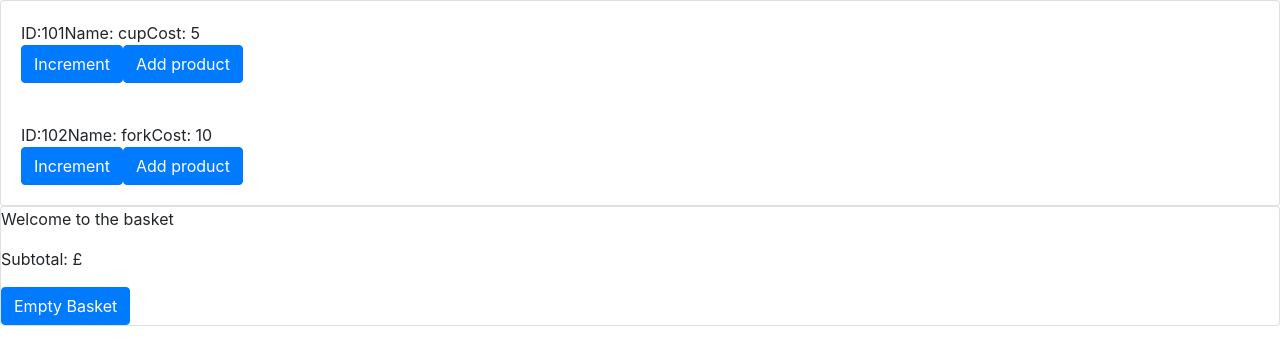
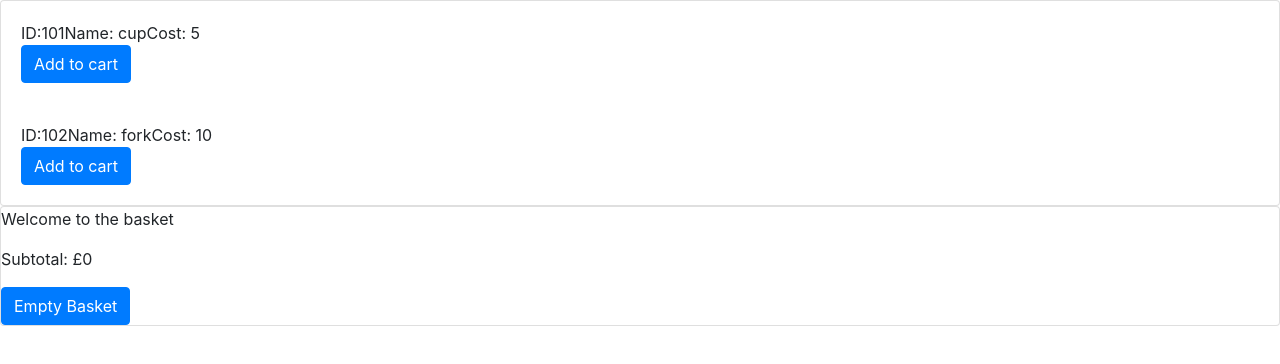
Before and after one commit to HazDuck/cart, a React (Create React App) app: page / in a window 1280 px wide. Shown: the top 364 px of the page. Built offline with nearby package versions, Linux system fonts and the light colour scheme.

Commit message:
add an item, remove from cart working

```diff
--- a/src/AppContext.js
+++ b/src/AppContext.js
@@ -8,12 +8,8 @@ const MyContext = createContext(
   const AppContext = (props) => {
 
     const [peteState, setPeteState] = useState({
-      numberOfClicks: 0,
-      value: 99,
-      color: 'red',
       //line item - DONT USE NESTED ARRAYS, OBJECTS, ET-FUCKING-C - FLAT AND WIDE - MAKE YOUR LIFE EASY
       cart: [],
-
       products: [
         {
           sku: 101,
@@ -50,7 +46,13 @@ const MyContext = createContext(
           case 'addProduct':
             //get access to the cart spreading the cart.state inside an array as is req
             cart = [...state.cart]
-            return Object.assign({},state, {cart: [...cart,action.payload]})
+            return Object.assign({},state, {cart: [...cart, action.payload]})
+          case 'removeItemFromCart':
+              cart = [...state.cart]
+            const cartRemovedItem = cart.filter(product => product.sku !== action.payload)
+            //third parameter has to be an object?
+            const newState = Object.assign({}, state, {cart: cartRemovedItem})
+            return newState
           default:
             return console.log("error mofo")
           }
--- a/src/Basket.js
+++ b/src/Basket.js
@@ -46,6 +46,19 @@ const makeArrayOfItems = (data) => {
     return arrayOfIds
 }
 
+const cartTotal = (accumulator, currentValue ) => {
+  const itemTotal = currentValue.quantity * currentValue.price
+  return accumulator + itemTotal
+}
+
+const removeItemFromCart = sku => {
+  const removeItemFromCart = {
+    type: 'removeItemFromCart',
+    payload: sku
+  }
+  return removeItemFromCart
+}
+
 const Basket = (props) => {
   const [dispatch, state, peteState, setPeteState] = useContext(MyContext)
   return (
@@ -60,15 +73,14 @@ const Basket = (props) => {
               Cost:{product.price}
               Count: {product.quantity}
               <Button
-                onClick={()=>console.log('remove!')}
+                onClick={() => {dispatch(removeItemFromCart(product.sku))}}
                 >Remove from basket</Button>
             </Card.Body>
           )
         })
         }
         </p>
-        {/* <p>Number of Products: {makeArrayOfItems(state.cart)}</p> */}
-        <p>Subtotal: £</p>
+        <p>Subtotal: £{state.cart.length > 0 ? state.cart.reduce(cartTotal, 0) : 0}</p>
         <Button>Empty Basket</Button>
       </div>
     </Card>
--- a/src/Products.js
+++ b/src/Products.js
@@ -8,14 +8,12 @@ const incrementOrNewProduct = (cart, newProduct) => {
   cart.forEach(product => {
     arrayOfIds.push(product.sku)
     })
-  arrayOfIds.filter(sku => sku === newProduct.sku)
-  if (arrayOfIds) {
-    console.log("increment")
-    return
+  const productSKU = arrayOfIds.find(product => product === newProduct.sku)
+  if (productSKU) {
+    return selectedProduct(newProduct.sku)
   }
   else {
-    console.log("add a new product")
-    return
+    return addProduct(newProduct)
   }
 }
 
@@ -49,17 +47,8 @@ const addProduct = (product) => {
               Name: {product.productName}
               Cost: {product.price}<br/>
               <Button
-              onClick={() => {
-                dispatch(selectedProduct(product.sku, state))}}
-              variant="primary">
-                Increment
-              </Button>
-              <Button
-              onClick={() => {
-                incrementOrNewProduct(state.cart, product)
-                dispatch(addProduct(product))}}
-              >
-                Add product
+              onClick={() => {dispatch(incrementOrNewProduct(state.cart, product))}}>
+                Add to cart
               </Button>
             </Card.Body>
           </div>
```
